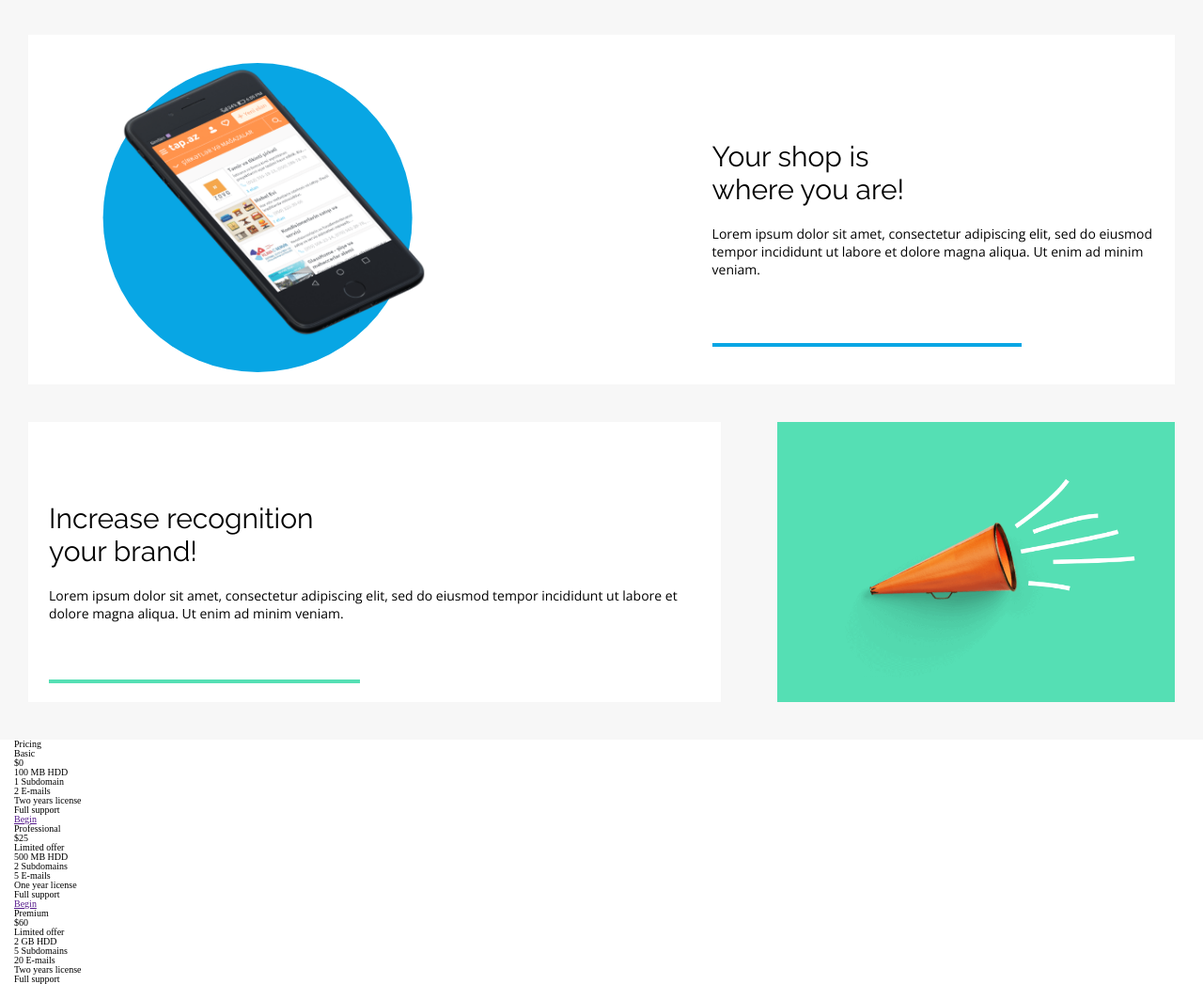
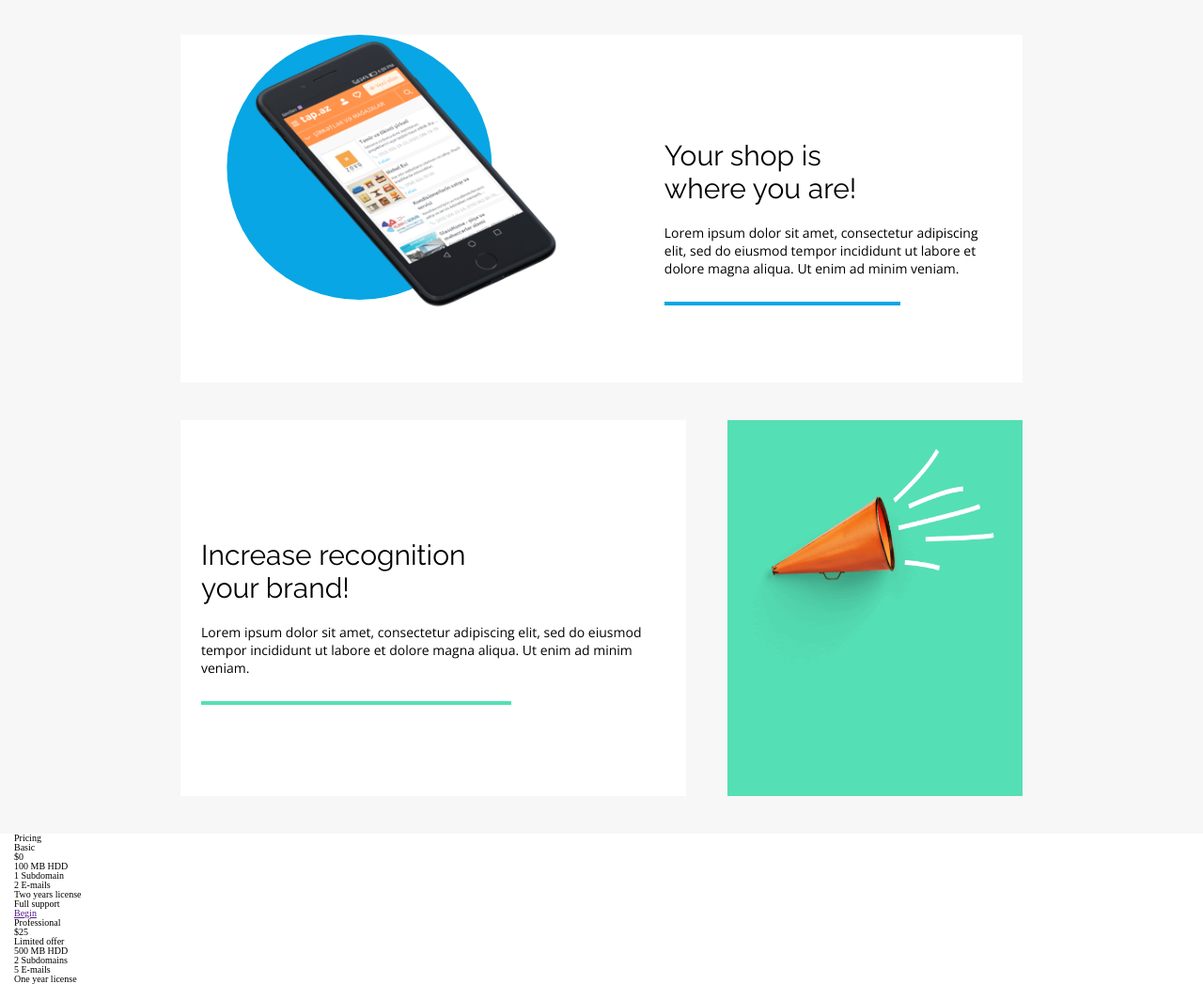
Before and after one commit to andro2ss/CL_RWD_Site, a website: page index.html in a window 1280 px wide. Shown: the part 1581-2628 px from the top of the page at 94% size. Drawn offline with nearby package versions, Linux system fonts and the light colour scheme.

Commit message:
fixed structure

```diff
--- a/index.html
+++ b/index.html
@@ -91,7 +91,7 @@
                         eiusmod tempor incididunt ut labore et dolore magna aliqua. Ut enim ad minim veniam.</p>
                 </div>
                 <div class="box__image box__macbook">
-                    <img src="./src/img/Macbook.png" alt="Macbook" class="image__macbook">
+                    <img src="./src/img/Macbook.png" alt="Macbook" class="image__item image__macbook">
                     <div class="item__rectangle"></div>
                 </div>
             </div>
@@ -103,21 +103,21 @@
                         eiusmod tempor incididunt ut labore et dolore magna aliqua. Ut enim ad minim veniam.</p>
                 </div>
                 <div class="box__image box__iphone">
-                    <img src="./src/img/iPhone.png" alt="iPhone" class="image__iphone">
+                    <img src="./src/img/iPhone.png" alt="iPhone" class="image__item image__iphone">
                     <div class="item__circle"></div>
                 </div>
             </div>
 
-            <div class="benefits__containers">
-                <div class="containers__box">
-                    <div class="box__text box__article3">
-                        <h2 class="benefits__title">Increase recognition <br>your brand!</h2>
-                        <p class="benefits__text">Lorem ipsum dolor sit amet, consectetur adipiscing elit, sed do
-                            eiusmod tempor incididunt ut labore et dolore magna aliqua. Ut enim ad minim veniam.</p>
-                    </div>
+            <div class="benefits__container">
+                <!--                <div class="containers__box">-->
+                <div class="box__text box__article3">
+                    <h2 class="benefits__title">Increase recognition <br>your brand!</h2>
+                    <p class="benefits__text">Lorem ipsum dolor sit amet, consectetur adipiscing elit, sed do
+                        eiusmod tempor incididunt ut labore et dolore magna aliqua. Ut enim ad minim veniam.</p>
                 </div>
+                <!--                </div>-->
                 <div class="box__image box__trumpet">
-                    <img src="./src/img/Trumpet.png" alt="Trumpet" class="image__trumpet">
+                    <img src="./src/img/Trumpet.png" alt="Trumpet" class="image__item image__trumpet">
                 </div>
             </div>
         </div>
--- a/src/scss/layout/_sectionBenefits.scss
+++ b/src/scss/layout/_sectionBenefits.scss
@@ -1,31 +1,28 @@
 .benefits__box {
   background: $color-light-grey;
   padding: 0.1px 0;
-
-  img {
-    position: relative;
-    margin: 0 auto;
-    max-width: 100%;
-    z-index: 10;
-  }
 
   .benefits__container {
     display: flex;
     flex-direction: column-reverse;
     background: $color-white;
-    padding: 3rem 2.2rem 3rem 2.2rem;
     margin: 4rem 3rem;
 
     .box__image {
       position: relative;
       width: 80%;
       height: 100%;
-      margin-bottom: 3rem;
+      margin-top: 3rem;
 
-      .image__iphone {
-        transform: translateX(12%);
+      .image__item {
+        position: relative;
+        margin: 0 auto;
+        max-width: 100%;
+        z-index: 10;
+      }
     }
 
+    .box__macbook {
       .item__rectangle {
         position: absolute;
         top: 0;
@@ -35,6 +32,12 @@
         border-radius: 30%;
         background: $color-redish;
         z-index: 5;
+      }
+    }
+
+    .box__iphone {
+      .image__iphone {
+        transform: translateX(12%);
       }
 
       .item__circle {
@@ -47,12 +50,12 @@
         transform: translateX(17.5%);
       }
 
-
-    }
-
     }
 
     .box__text {
+      padding: 3rem 2.2rem 3rem 2.2rem;
+
+
       .benefits__title {
         font-family: $font-primary;
         font-weight: 400;
@@ -73,76 +76,43 @@
       }
     }
 
-  .benefits__containers {
-    display: flex;
+    &:nth-child(3) {
       flex-direction: column;
-    background: $color-white;
-    margin: 4rem 3rem;
+      background: $color-light-grey;
+      padding: 0;
+      min-height: 40rem;
 
       .box__article3 {
-      padding: 3rem 2.2rem 3rem 2.2rem;
+        background: $color-white;
       }
 
       .box__trumpet {
         background: $color-green;
         width: 100%;
-      height: 100%;
-      padding-top: 3rem;
+        margin-top: 0;
+        display: flex;
+        justify-content: center;
+        padding-top: 10%;
+        padding-right: 15%;
 
         .image__trumpet {
-        width: 80%;
+
         }
       }
 
     }
+  }
+
 
   @include desktop {
+
     .benefits__container {
+      width: 70%;
+      margin: 4rem auto;
       flex-direction: row;
       justify-content: space-between;
-      min-height: 37rem;
-
-      img {
-        max-height: 31rem;
-      }
-
-      .item__circle {
-        padding: 30%;
-      }
-
-      .box__image {
-
-        width: 40%;
-        margin: auto 5rem;
-
-      }
-
-      .box__text {
-        position: relative;
-        justify-content: center;
-
-        &::after {
-          content: "";
-          position: absolute;
-          height: 4px;
-          width: 70%;
-          left: 0;
-          bottom: 1rem;
-        }
-      }
-
-      .box__article1 {
-        &::after {
-          background: $color-redish;
-        }
-      }
-
-      .box__article2 {
-        &::after {
-          background: $color-primary;
-        }
-      }
-
+      align-items: center;
+      height: 37rem;
 
       &:nth-child(2) {
         flex-direction: row-reverse;
@@ -152,13 +122,85 @@
         }
       }
 
+      &:nth-child(3) {
+        display: flex;
+        flex-direction: row;
+        justify-content: space-between;
+        background: $color-light-grey;
+        column-gap: 5%;
+
+        .box__trumpet {
+          width: 35%;
+          padding: 3rem 3rem 0 0;
+          margin: 0;
+
+          .image__trumpet {
+            height: 70%
+          }
+        }
+
+      }
+
+      .item__circle {
+        padding: 30%;
+      }
+
+      .box__image {
+        width: 45%;
+        margin: auto 0;
+      }
+
+      .box__text {
+        height: 100%;
+        width: 45%;
+
+        .benefits__text {
+          position: relative;
+
+          &::after {
+            content: "";
+            position: absolute;
+            height: 4px;
+            width: 70%;
+            max-width: 33rem;
+            left: 0;
+            bottom: -3rem;
+          }
+        }
+      }
+
+      .box__article1 {
+        .benefits__text {
+          &::after {
+            background: $color-redish;
+          }
+        }
+
+      }
+
+      .box__article2 {
+        .benefits__text {
+          &::after {
+            background: $color-primary;
+          }
+        }
+      }
+
+      .box__article3 {
+        flex-grow: 3;
+
+        .benefits__text {
+          &::after {
+            background: $color-green;
+          }
+        }
+      }
+
 
     }
     .benefits__containers {
 
       flex-direction: row;
-      justify-content: space-between;
-      background: $color-light-grey;
       position: relative;
 
       .containers__box {
@@ -184,16 +226,16 @@
         }
       }
 
-      .box__trumpet {
-        width: auto;
-        display: flex;
-        justify-content: center;
-        padding-top: 6rem;
-
-        .image__trumpet {
-          height: 100%;
-        }
-      }
+      //.box__trumpet {
+      //  width: auto;
+      //  display: flex;
+      //  justify-content: center;
+      //  padding-top: 6rem;
+      //
+      //  .image__trumpet {
+      //    height: 100%;
+      //  }
+      //}
 
 
     }
```
Also changed, not shown: src/css/main.css, 1 other file. Lines whose indentation alone changed are shown as unchanged.
